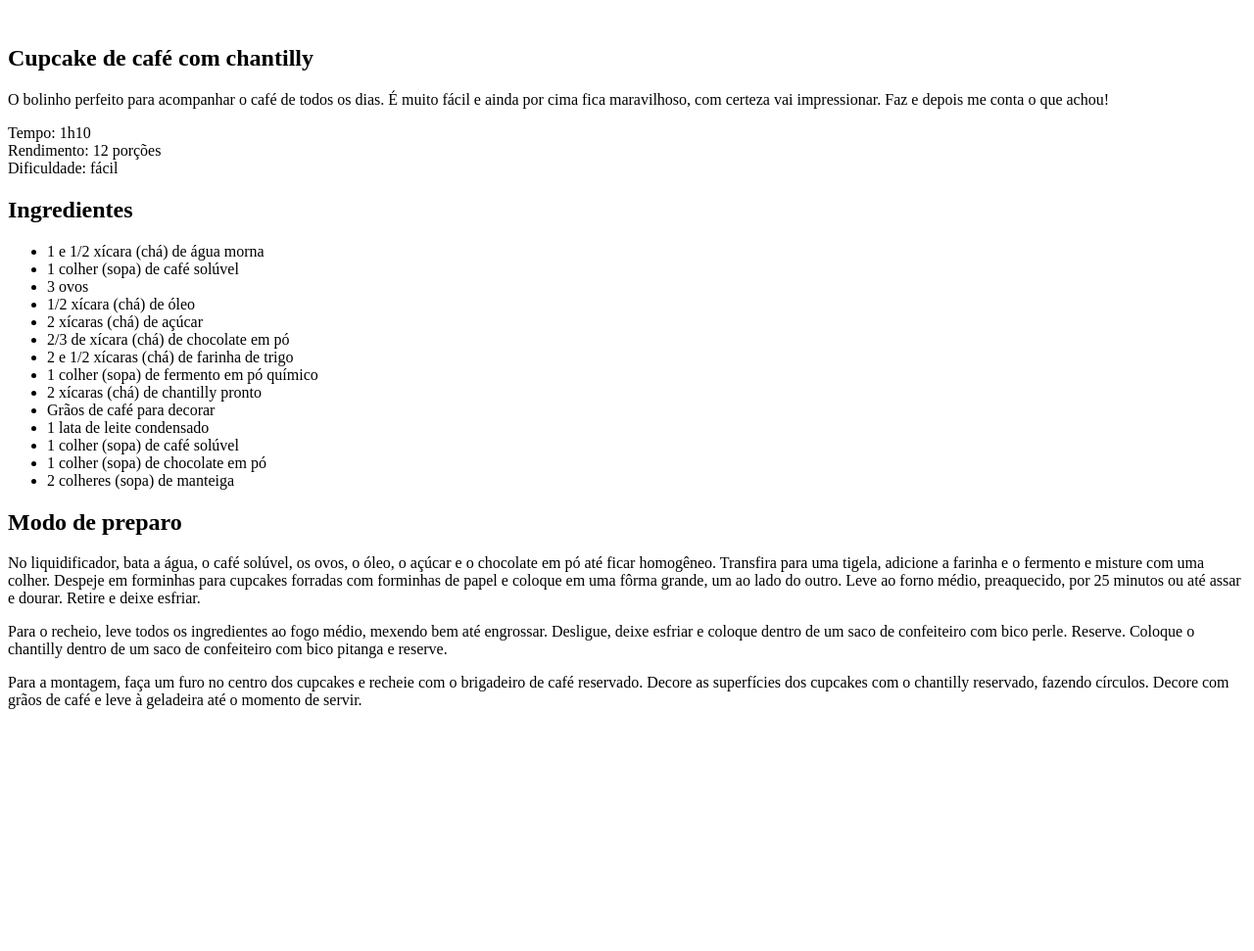
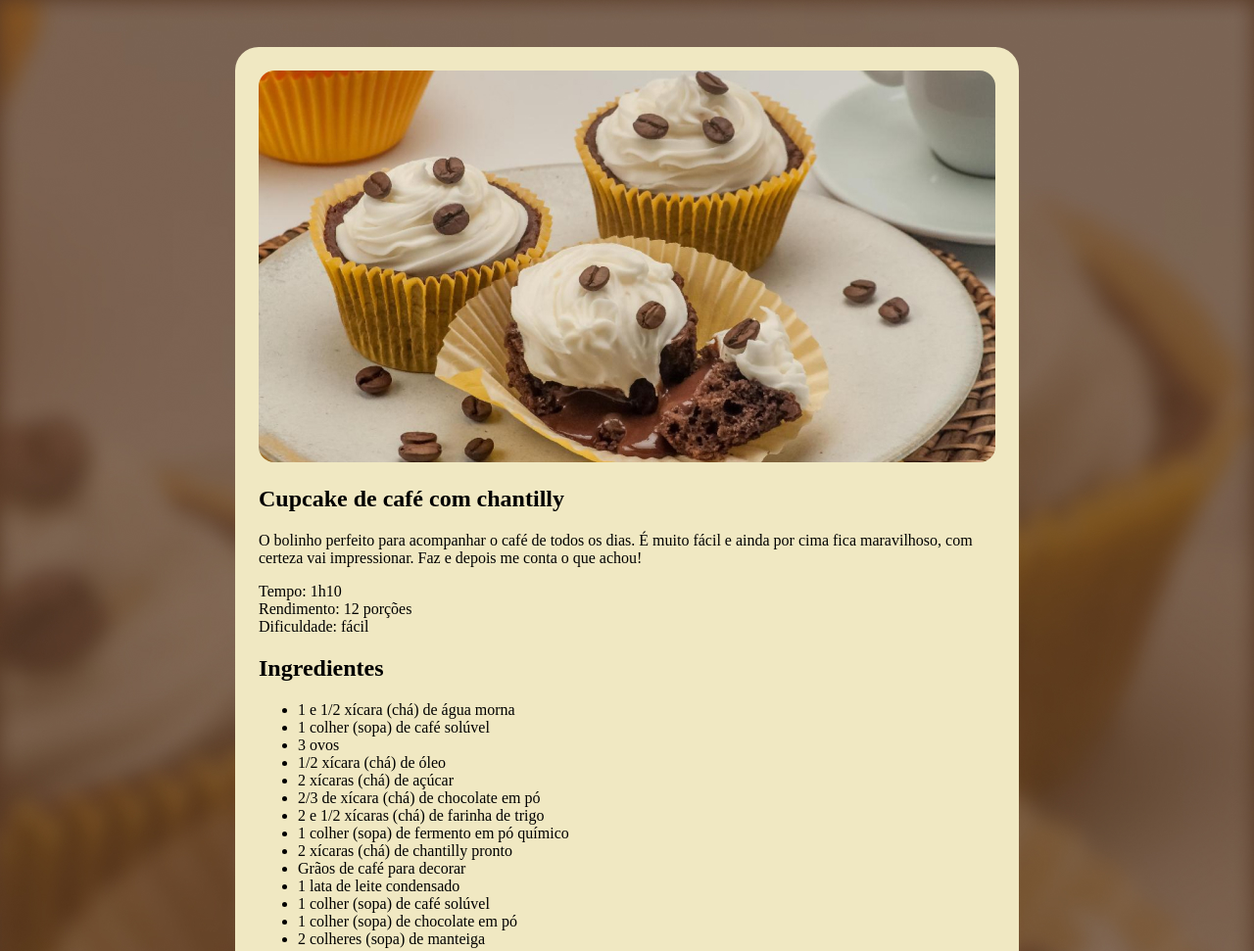
Before and after one commit to Vicente6186/projeto-1-pagina-de-receita, a plain HTML site: page index.html in a window 1280 px wide. Shown: the top 971 px of the page at 98% size. Before the commit the page ends 800 px from the top, so only its background shows below. Drawn offline with Linux system fonts and the light colour scheme.

Commit message:
Imagem de fundo; Estilos inciais

```diff
--- a/index.html
+++ b/index.html
@@ -4,10 +4,11 @@
     <meta charset="UTF-8">
     <meta name="viewport" content="width=device-width, initial-scale=1.0">
     <title>Página de Receitas</title>
+    <link rel="stylesheet" href="style.css">
 </head>
 <body>
     <main>
-        <img src="" alt="">
+        <img src="assets/main-image.jpg" alt="Cupcake de café com chantilly">
         <section>
             <h1>Cupcake de café com chantilly</h1>
             <p>O bolinho perfeito para acompanhar o café de todos os dias. É muito fácil e ainda por cima fica maravilhoso, com certeza vai impressionar. Faz e depois me conta o que achou!</p>
--- /dev/null
+++ b/style.css
@@ -0,0 +1,19 @@
+body{
+    background-image: url(assets/bg.jpg);
+    background-size: cover;
+}
+
+
+main{
+    margin: 48px auto;
+    width: 800px;
+    border-radius: 24px;
+    padding: 24px;
+    box-sizing: border-box;
+    background-color: #F0E8C2;
+}
+
+
+img{
+    border-radius: 16px;
+}
```
Also changed, not shown: assets/bg-image.jpg (deleted), assets/bg.jpg (added).
